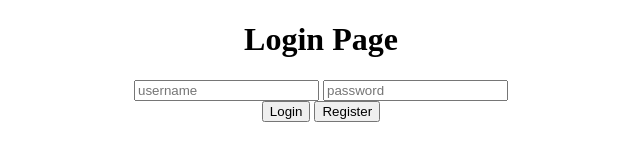
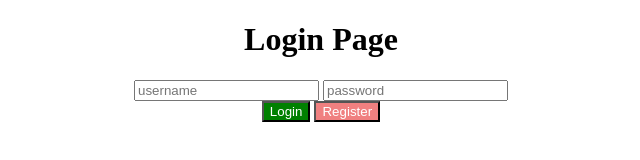
Before and after one commit to kimoochie/ITPC_3_Prelim_Exam, a plain HTML site: page index.html in a window 1280 px wide. Shown: the whole page, without its empty margins (319-959 px from the left). Drawn offline with Linux system fonts and the light colour scheme.

Commit message:
my fourth commit

```diff
--- a/index.html
+++ b/index.html
@@ -2,8 +2,30 @@
 <html lang="en">
     <head>
         <title>Login Page</title>
+        <style>
 
-</head>
+
+            .Text {
+                color:black;
+                background-color: white;
+            }
+            .Text:hover {
+                color: blanchedalmond;
+                background-color: aqua;
+            }
+            .Button {
+                color:white;
+                background-color:green;
+            }
+            .Button2 {
+                color:white;
+                background-color:lightcoral;
+
+            }
+        </style>
+
+
+
 
         <body>
         <div style="text-align: center;">
@@ -11,16 +33,18 @@
             <div>
             <input type="text" placeholder="username">
             <input type="text" placeholder="password">
+
         </div>
         <div style="margin-top: Irem;">
-            <button>
+            <button class="Button">
                 Login
             </button>
-            <button>
+            <button class="Button2">
                 Register
             </button>
 
         </div>
         </div>
         </body>
+    </head>
 </html>
```
Lines whose indentation alone changed are shown as unchanged.
